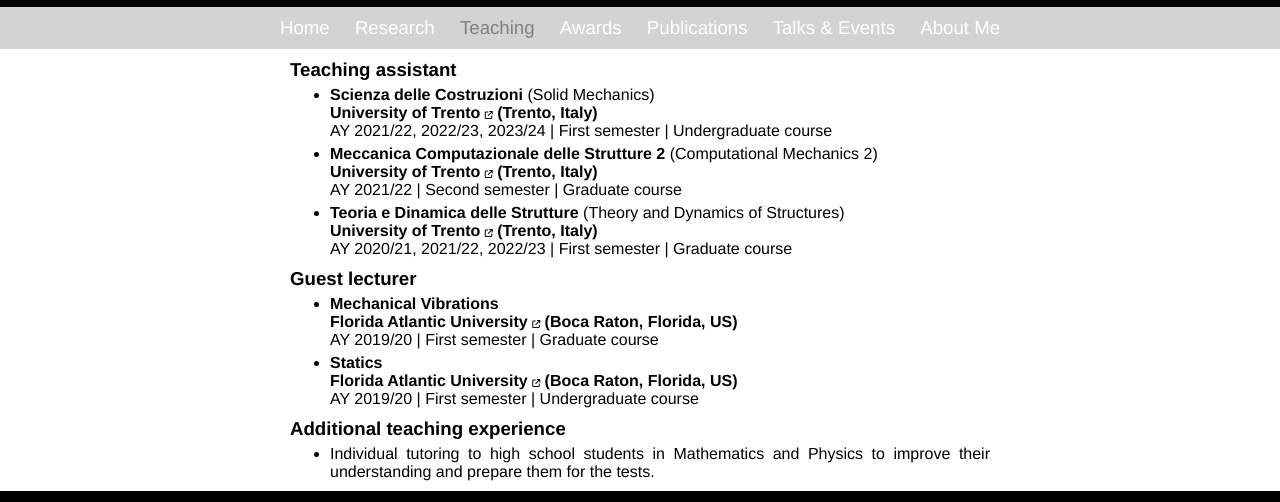
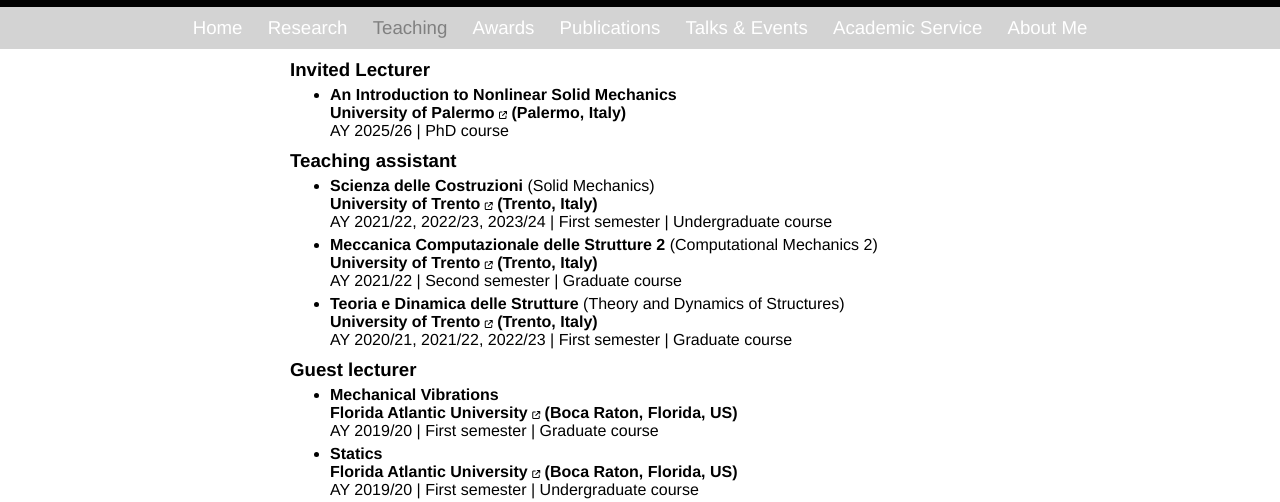
Before and after one commit to marcoamato1993/mysite, a plain HTML site: page Teaching.html in a window 1280 px wide. Shown: the part 87-589 px from the top of the page. Drawn offline with Linux system fonts and the light colour scheme; files whose address does not match are found by name.

Commit message:
Update Teaching.html

```diff
--- a/Teaching.html
+++ b/Teaching.html
@@ -124,10 +124,17 @@
   		<a class="menu" href="Awards.html">Awards</a>
   		<a class="menu" href="Publications.html">Publications</a>
   		<a class="menu" href="Talks And Events.html">Talks & Events</a>
+  		<a class="menu" href="Academic Service.html">Academic Service</a>
   		<a class="menu" href="About Me.html">About Me</a>
 	</div>
 
 	<div class="container">
+		<p class="title">Invited Lecturer</p>
+			<ul class="txt">
+				<li><div><b>An Introduction to Nonlinear Solid Mechanics</b></div>
+					<div><a class="text" href="https://www.unipa.it/mobilita/en/" target="_blank"><b>University of Palermo</a> <i class="fa-solid fa-arrow-up-right-from-square" style="font-size: 0.5em;"></i> (Palermo, Italy)</b></div>
+					<div>AY 2025/26 | PhD course</div>
+			</ul>
 		<p class="title">Teaching assistant</p>
 			<ul class="txt">
 				<li><div><b>Scienza delle Costruzioni</b> (Solid Mechanics)</div>
```
